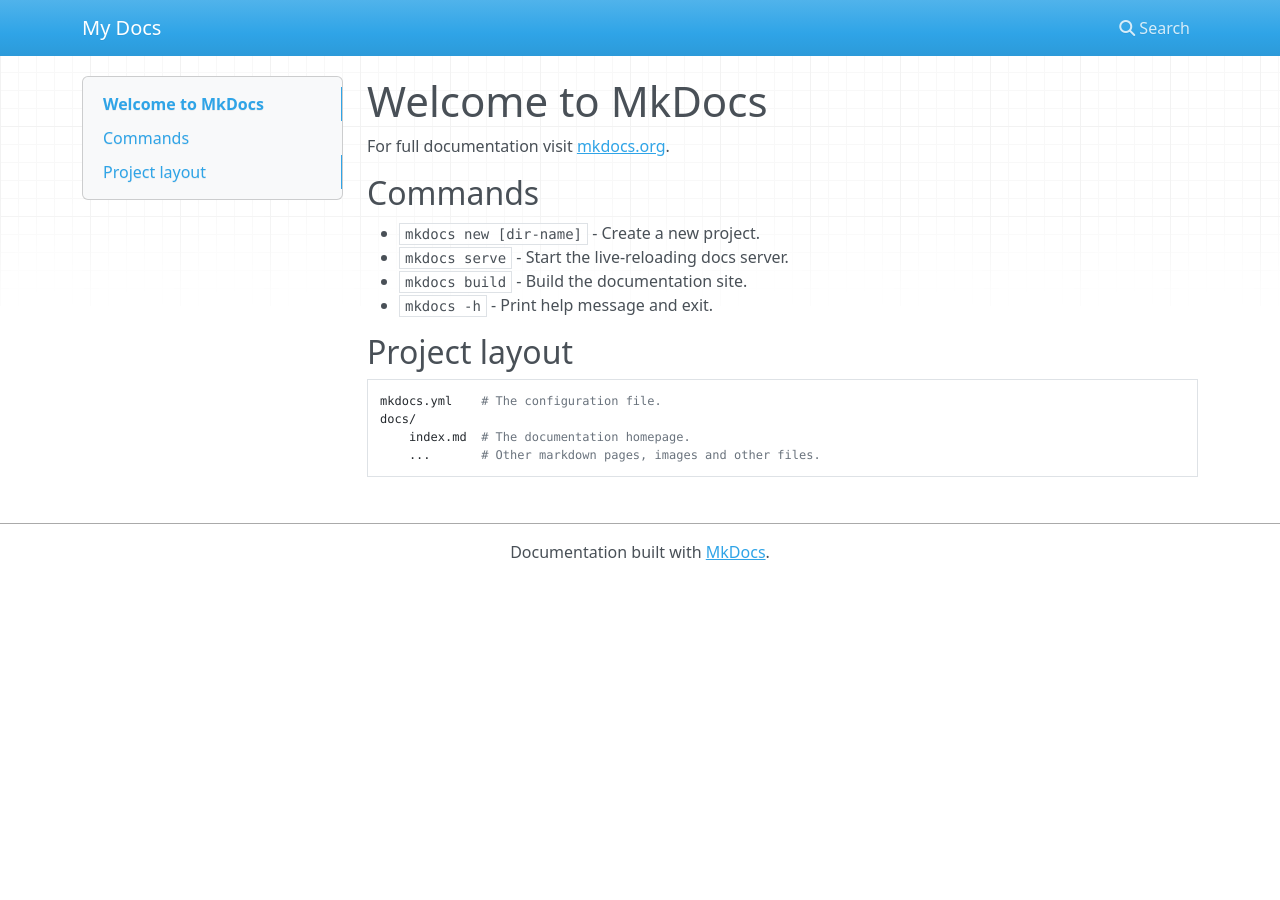
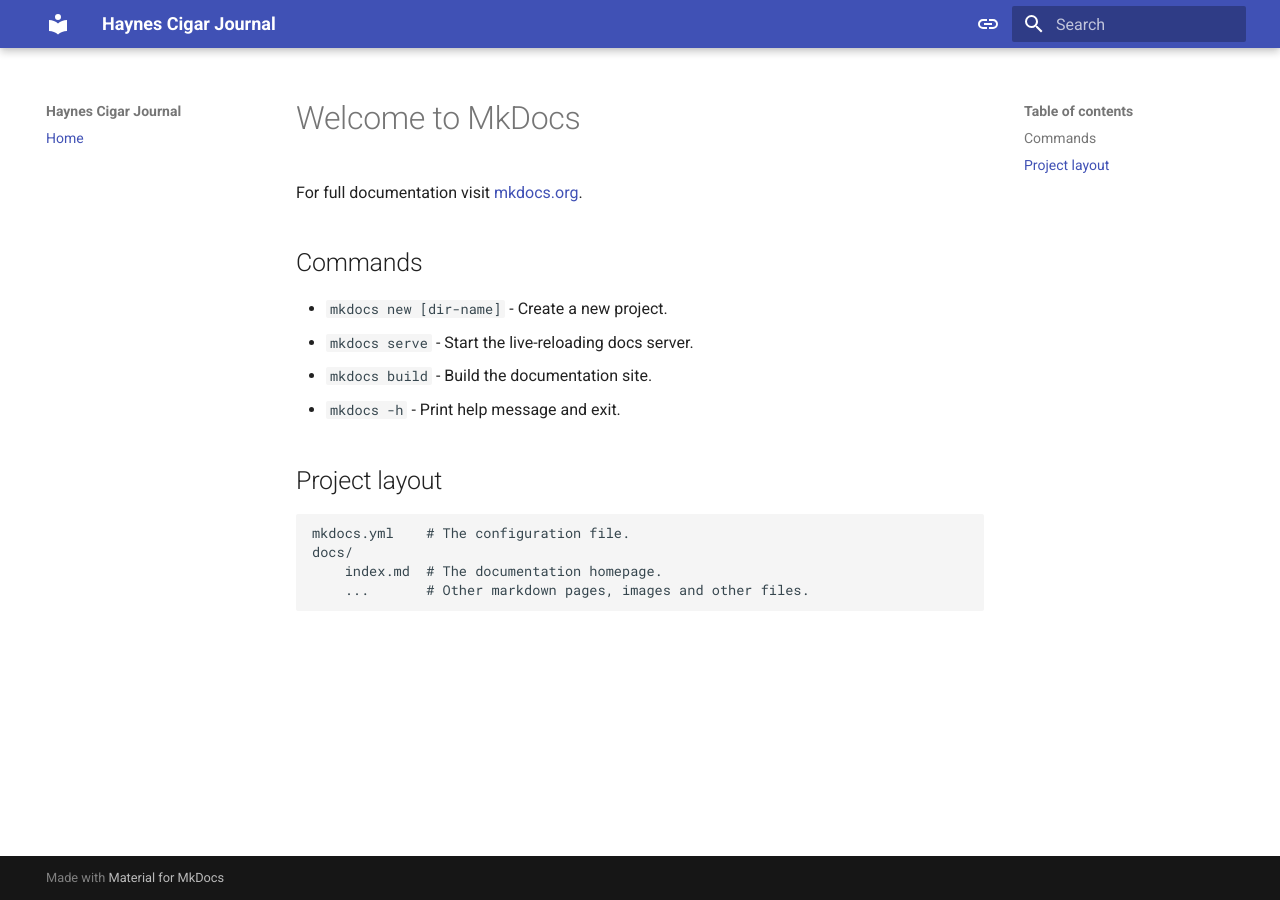
Before and after one commit to thaynes43/cigar-journal, an MkDocs documentation site: the page built from docs/index.md, in a window 1280 px wide. Built offline with MkDocs 1.6.1 and Material for MkDocs 9.7.7, drawn with Linux system fonts in a browser that asks for light colours; nearby versions of some CDN libraries.

```diff
--- a/mkdocs.yml
+++ b/mkdocs.yml
@@ -1 +1,53 @@
-site_name: My Docs
+site_name: Haynes Cigar Journal
+site_url: https://hayneslab.net/cigar-journal/
+site_author: Tom Haynes
+
+# Configuration
+theme:
+  name: material
+  features:
+    - navigation.instant
+    - navigation.path
+    - navigation.indexes
+    - search.suggest
+  palette:
+    - media: "(prefers-color-scheme)"
+      toggle:
+        icon: material/link
+        name: Switch to light mode
+    - media: "(prefers-color-scheme: light)"
+      scheme: default
+      primary: indigo
+      accent: indigo
+      toggle:
+        icon: material/toggle-switch
+        name: Switch to dark mode
+    - media: "(prefers-color-scheme: dark)"
+      scheme: slate
+      primary: black
+      accent: indigo
+      toggle:
+        icon: material/toggle-switch-off
+        name: Switch to system preference
+
+# Plugins
+plugins:
+  - search
+
+# Hooks
+## Add 'hooks:' here
+
+# Additional configuration
+## Add 'extra:' block here
+
+# Extensions
+markdown_extensions:
+  - admonition
+  - pymdownx.details
+  - pymdownx.superfences
+  - attr_list
+  - md_in_html
+
+# Page tree
+nav:
+  - Home: index.md
```
